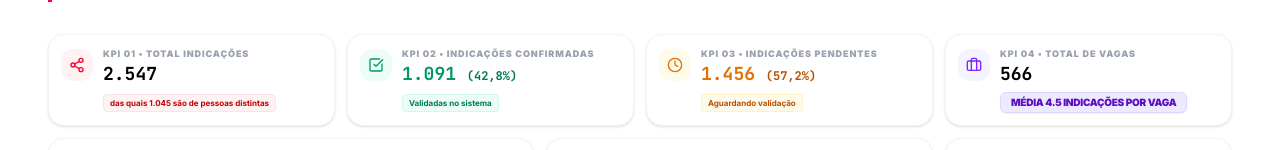
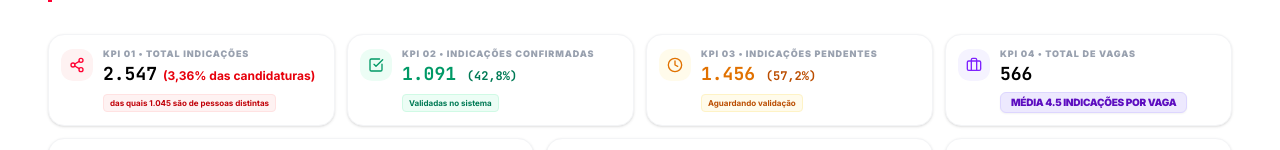
Before and after one commit to leandrosoaresk1-spec/APRESENTACAOINDICADORES, a React (Vite) app: page / in a window 1280 px wide. Both pictures are taken after a click on the button 722 px from the left and 31 px from the top of the page. Shown: the part 176-326 px from the top of the page. Built offline with nearby package versions, Linux system fonts and the light colour scheme.

Commit message:
refactor: update candidacy data and UI summary cards
Sort top roles by count and remove redundant labels from dashboard summary cards to improve layout clarity.

```diff
--- a/src/App.tsx
+++ b/src/App.tsx
@@ -201,9 +201,9 @@ const EDUCATION_DATA = [
 
 const TOP_ROLES_CANDIDACY = [
   { role: 'Técnico de Enfermagem', count: 18090 },
+  { role: 'Assistente Administrativo', count: 10608 },
   { role: 'Auxiliar Administrativo', count: 6817 },
   { role: 'Enfermeiro', count: 6153 },
-  { role: 'Assistente Administrativo', count: 10608 },
 ];
 
 const REFERRAL_GERENCIAS_DATA = [
@@ -1086,7 +1086,6 @@ const Slides = [
             <div>
               <span className="text-[9px] font-black text-gray-400 uppercase tracking-widest block">Total Candidaturas</span>
               <div className="text-xl font-black text-dark font-mono">75.593</div>
-              <span className="text-[9px] font-bold text-gray-500">831/dia • 1.243/vaga</span>
             </div>
           </div>
 
@@ -1097,7 +1096,6 @@ const Slides = [
             <div>
               <span className="text-[9px] font-black text-gray-400 uppercase tracking-widest block">Candidaturas Por Dia</span>
               <div className="text-xl font-black text-dark font-mono">831</div>
-              <span className="text-[9px] font-bold text-blue-600">831 candidaturas por dia</span>
             </div>
           </div>
 
@@ -1119,7 +1117,6 @@ const Slides = [
             <div>
               <span className="text-[9px] font-black text-gray-400 uppercase tracking-widest block">Candidaturas Por Vaga</span>
               <div className="text-xl font-black text-dark font-mono">1.243</div>
-              <span className="text-[9px] font-bold text-violet-600">média de 1243 por vaga</span>
             </div>
           </div>
         </div>
@@ -1301,7 +1298,10 @@ const Slides = [
             </div>
             <div className="min-w-0">
               <span className="text-[9px] font-black text-gray-400 uppercase tracking-widest block truncate">KPI 01 • Total Indicações</span>
-              <div className="text-lg font-black text-dark font-mono">2.547</div>
+              <div className="text-lg font-black text-dark font-mono flex items-baseline gap-1.5">
+                2.547
+                <span className="text-xs font-bold text-red-600 font-sans">(3,36% das candidaturas)</span>
+              </div>
               <span className="text-[8px] font-bold text-red-700 bg-red-50 px-1.5 py-0.5 rounded border border-red-100 inline-block mt-0.5">
                 das quais 1.045 são de pessoas distintas
               </span>
@@ -1558,7 +1558,7 @@ const Slides = [
   () => (
     <SlideWrapper
       title="DAS INDICAÇÕES À CONTRATAÇÃO"
-      subtitle="52 contratações originadas a partir de 2.546 indicações"
+      subtitle="52 contratações originadas a partir de 566 vagas"
     >
       <div className="flex flex-col h-full justify-between gap-3">
         {/* PARTE 1: NARRATIVA VISUAL CENTRAL (FLUXO + STATUS) */}
@@ -1567,12 +1567,12 @@ const Slides = [
           {/* FLUXO CENTRAL DE CONVERSÃO (8 cols) */}
           <div className="lg:col-span-8 bg-white p-3.5 rounded-2xl border border-gray-100 shadow-xs flex items-center justify-between">
             <div className="flex items-center gap-2 flex-1 justify-around">
-              {/* Card 1: Indicações */}
+              {/* Card 1: Vagas */}
               <div className="flex flex-col items-center text-center p-2 rounded-xl bg-gray-50 border border-gray-200/80 min-w-[120px]">
                 <span className="text-[9px] font-black uppercase text-gray-400 tracking-wider">
-                  Indicações
+                  Vagas
                 </span>
-                <span className="text-xl font-black text-dark font-mono">2.546</span>
+                <span className="text-xl font-black text-dark font-mono">566</span>
                 <span className="text-[8.5px] font-bold text-gray-500">Base Analisada</span>
               </div>
 
@@ -1600,7 +1600,7 @@ const Slides = [
                 <span className="text-[9px] font-black uppercase text-[#ff0032] tracking-wider">
                   Taxa de Conversão
                 </span>
-                <span className="text-xl font-black text-[#ff0032] font-mono">2,04%</span>
+                <span className="text-xl font-black text-[#ff0032] font-mono">9,18%</span>
                 <span className="text-[8.5px] font-bold text-red-600">Eficiência Geral</span>
               </div>
             </div>
```
